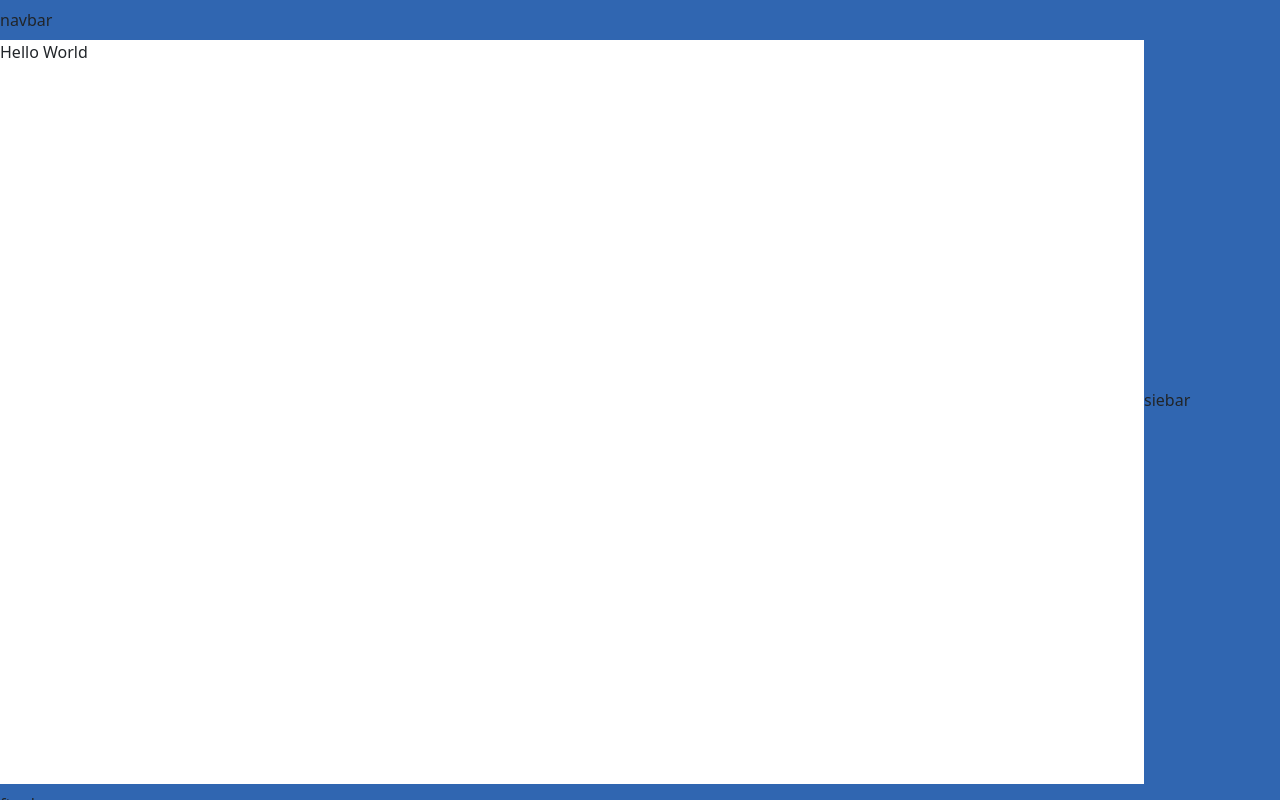
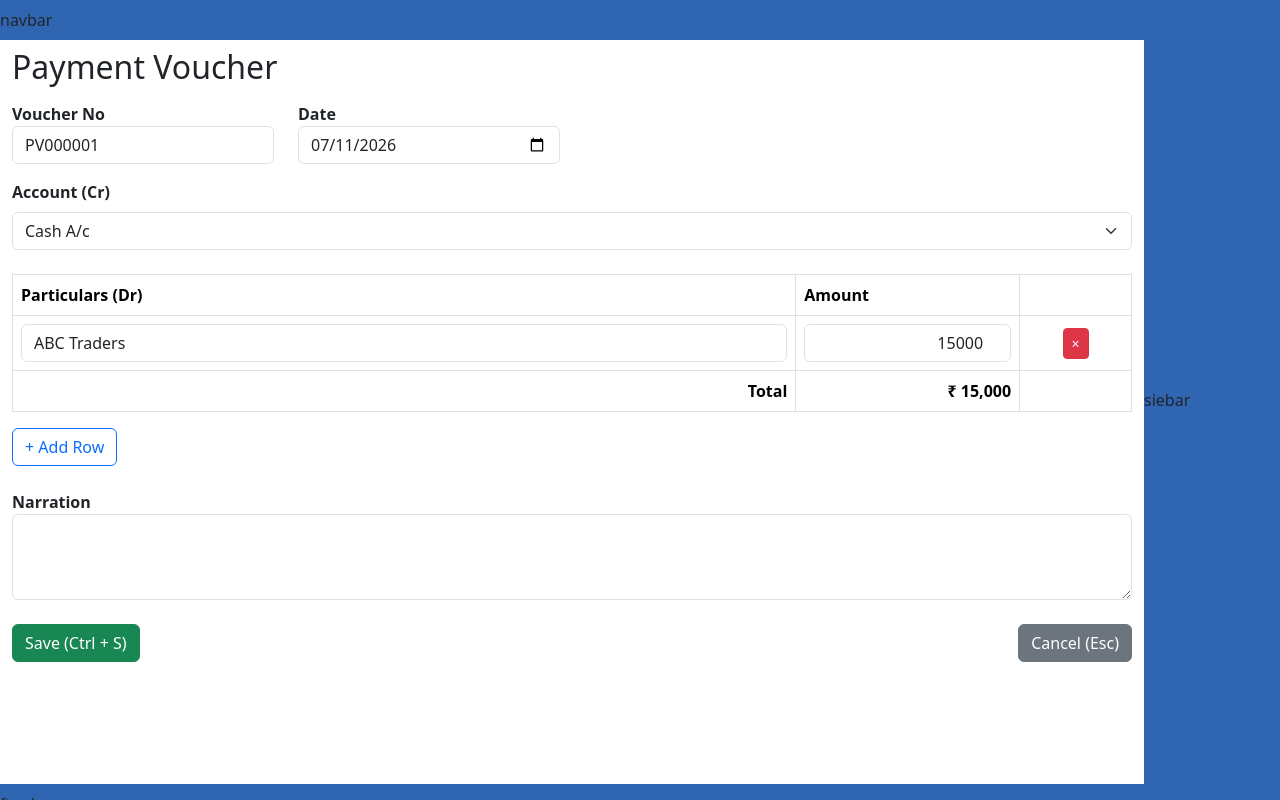
Before and after one commit to riissshu/ERP, a React (Vite) app in the folder Frontend/: page /finance in a window 1280 px wide. Built offline with nearby package versions, Linux system fonts and the light colour scheme.

Commit message:
15th commit

```diff
--- /dev/null
+++ b/Frontend/src/forms/PaymentEntryForm.jsx
@@ -0,0 +1,279 @@
+import { useState } from "react";
+
+export default function PaymentEntryForm() {
+  const [voucherNo] = useState("PV000001");
+
+  const [date, setDate] = useState(
+    new Date().toISOString().split("T")[0]
+  );
+
+  const [creditLedger, setCreditLedger] = useState("");
+
+  const [rows, setRows] = useState([
+    { ledger: "ABC Traders", amount: 15000 },
+  ]);
+
+  const [narration, setNarration] = useState("");
+
+  const handleChange = (index, field, value) => {
+    const data = [...rows];
+    data[index][field] =
+      field === "amount" ? Number(value) : value;
+    setRows(data);
+  };
+
+  const addRow = () => {
+    setRows([
+      ...rows,
+      {
+        ledger: "",
+        amount: "",
+      },
+    ]);
+  };
+
+  const removeRow = (index) => {
+    const data = rows.filter((_, i) => i !== index);
+    setRows(data);
+  };
+
+  const total = rows.reduce(
+    (sum, row) => sum + (Number(row.amount) || 0),
+    0
+  );
+
+  return (
+    <div className="container">
+
+          <h2 className="pb-2 pt-2">Payment Voucher</h2>
+
+        <div className="card-body">
+
+          <div className="row mb-3">
+
+            <div className="col-md-3">
+              <label className="fw-bold">
+                Voucher No
+              </label>
+
+              <input
+                className="form-control"
+                value={voucherNo}
+                readOnly
+              />
+            </div>
+
+            <div className="col-md-3">
+              <label className="fw-bold">
+                Date
+              </label>
+
+              <input
+                type="date"
+                className="form-control"
+                value={date}
+                onChange={(e) =>
+                  setDate(e.target.value)
+                }
+              />
+            </div>
+
+          </div>
+
+          {/* Credit Ledger */}
+
+          <div className="mb-4">
+
+            <label className="fw-bold mb-2">
+              Account (Cr)
+            </label>
+
+            <select
+              className="form-select"
+              value={creditLedger}
+              onChange={(e) =>
+                setCreditLedger(e.target.value)
+              }
+            >
+              <option>Cash A/c</option>
+              <option>SBI Bank</option>
+              <option>HDFC Bank</option>
+              <option>ICICI Bank</option>
+            </select>
+
+          </div>
+
+          <table className="table table-bordered align-middle">
+
+            <thead>
+
+              <tr>
+                <th width="70%">Particulars (Dr)</th>
+                <th width="20%">Amount</th>
+                <th width="10%"></th>
+              </tr>
+
+            </thead>
+
+            <tbody>
+
+              {rows.map((row, index) => (
+
+                <tr key={index}>
+
+                  <td>
+
+                    <input
+                      className="form-control"
+                      value={row.ledger}
+                      placeholder="Ledger Name"
+                      onChange={(e) =>
+                        handleChange(
+                          index,
+                          "ledger",
+                          e.target.value
+                        )
+                      }
+                    />
+
+                  </td>
+
+                  <td>
+
+                    <input
+                      type="number"
+                      className="form-control text-end"
+                      value={row.amount}
+                      onChange={(e) =>
+                        handleChange(
+                          index,
+                          "amount",
+                          e.target.value
+                        )
+                      }
+                    />
+
+                  </td>
+
+                  <td className="text-center">
+
+                    <button
+                      className="btn btn-danger btn-sm"
+                      onClick={() =>
+                        removeRow(index)
+                      }
+                    >
+                      ×
+                    </button>
+
+                  </td>
+
+                </tr>
+
+              ))}
+
+            </tbody>
+
+            <tfoot>
+
+              <tr>
+
+                <td className="text-end fw-bold">
+                  Total
+                </td>
+
+                <td className="fw-bold text-end">
+                  ₹ {total.toLocaleString()}
+                </td>
+
+                <td></td>
+
+              </tr>
+
+            </tfoot>
+
+          </table>
+
+          <button
+            className="btn btn-outline-primary mb-4"
+            onClick={addRow}
+          >
+            + Add Row
+          </button>
+
+          {/* Narration */}
+
+          <div className="mb-4">
+
+            <label className="fw-bold">
+              Narration
+            </label>
+
+            <textarea
+              rows="3"
+              className="form-control"
+              value={narration}
+              onChange={(e) =>
+                setNarration(e.target.value)
+              }
+            />
+
+          </div>
+
+          {/* Footer */}
+
+          <div className="d-flex justify-content-between">
+
+            <button className="btn btn-success">
+              Save (Ctrl + S)
+            </button>
+
+            <button className="btn btn-secondary">
+              Cancel (Esc)
+            </button>
+
+          </div>
+
+        </div>
+
+      </div>
+  );
+}
+
+
+
+
+
+
+
+
+
+
+
+// const creditLedger = [
+//   "Cash",
+//   "SBI Bank",
+//   "HDFC Bank",
+//   "ICICI Bank",
+// ];
+
+// const debitLedger = [
+//   "ABC Traders",
+//   "XYZ Suppliers",
+//   "Rahul Kumar",
+//   "Amit Singh",
+// ];
+
+// const [voucher, setVoucher] = useState({
+//     voucherNo: "PV000001",
+//     date: new Date().toISOString().split("T")[0],
+//     creditLedger: "",
+//     narration: ""
+// });
+
+// const [entries, setEntries] = useState([
+//     {
+//         debitLedger: "",
+//         amount: ""
+//     }
+// ]);
--- a/Frontend/src/layouts/PaymentVoucher.jsx
+++ b/Frontend/src/layouts/PaymentVoucher.jsx
@@ -0,0 +1,9 @@
+import PaymentEntryForm from "../forms/PaymentEntryForm.jsx";
+
+export default function PaymentVoucher() {
+    return (
+        <div className="row">
+            <PaymentEntryForm/>
+        </div>
+    )
+}
--- a/Frontend/src/routes/FinanceGateway.jsx
+++ b/Frontend/src/routes/FinanceGateway.jsx
@@ -1,9 +1,10 @@
 import DisplayLayout from "../layouts/DisplayLayout.jsx"
+import PaymentVoucher from "../layouts/PaymentVoucher.jsx"
 
 function FinanceGateway() {
   return (
     <DisplayLayout>
-        <div>Hello World</div>
+        <PaymentVoucher/>
     </DisplayLayout>
   )
 }
```
